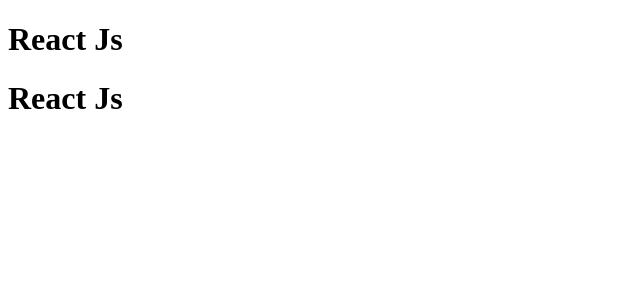
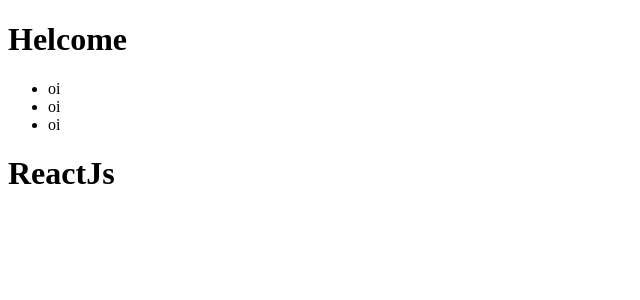
Before and after one commit to Mynameisjohndev/studyingRocketseat, a React app in the folder GoStack/react/frontend-exemplo/: page / in a window 1280 px wide. Shown: the top 300 px of the page, without its empty margins (0-640 px from the left). Built offline with nearby package versions, Linux system fonts and the light colour scheme.

Commit message:
Creating properties

```diff
--- a/GoStack/react/frontend-exemplo/src/App.js
+++ b/GoStack/react/frontend-exemplo/src/App.js
@@ -3,8 +3,14 @@
 function App() {
   return (
     <>
-      <Header />
-      <Header />
+      <Header title="Helcome" >
+          <ul>
+              <li>oi</li>
+              <li>oi</li>
+              <li>oi</li>
+          </ul>
+      </Header>
+      <Header title="ReactJs" />
     </>
   );
 }
--- a/GoStack/react/frontend-exemplo/src/components/Header/index.js
+++ b/GoStack/react/frontend-exemplo/src/components/Header/index.js
@@ -1,9 +1,10 @@
 import React from "react";
 
-export default function App() {
+export default function App({ title, children}) {
   return (
-      <header>
-          <h1>React Js</h1>
-      </header>
-  )
+    <header>
+      <h1>{title}</h1>
+      {children}
+    </header>
+  );
 }
```
